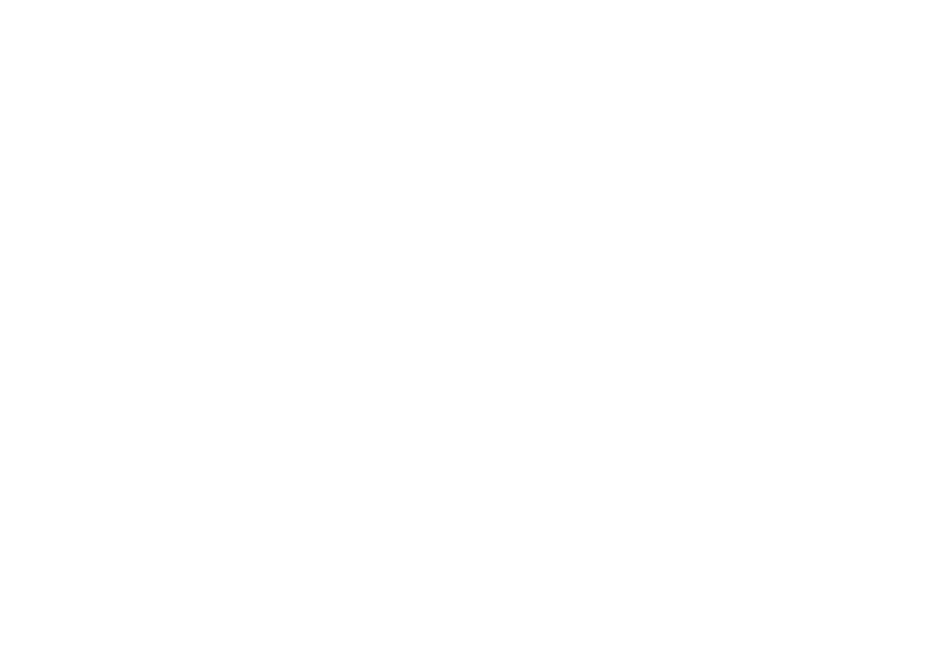
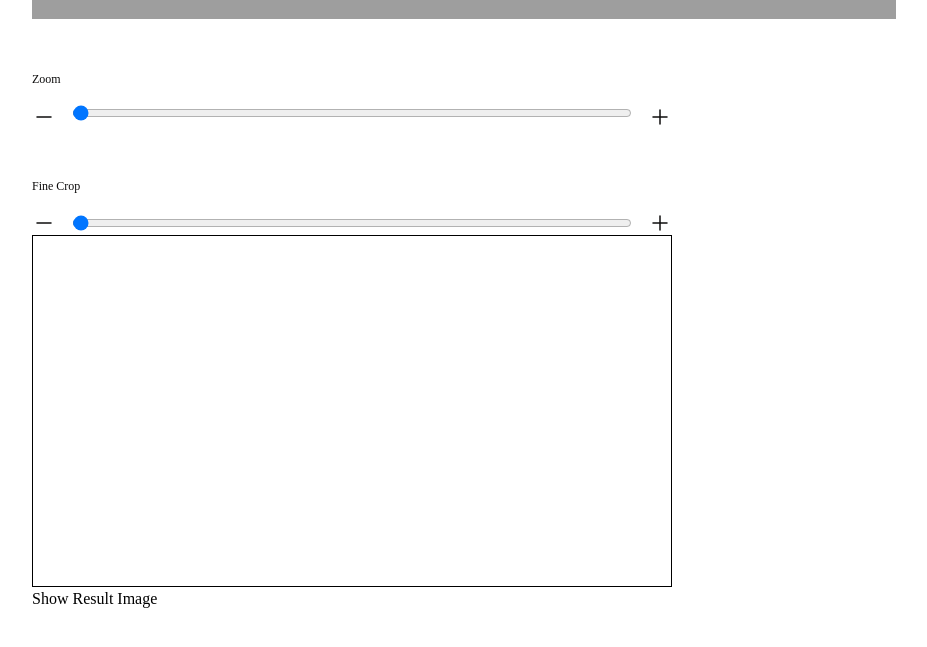
Before and after one commit to sapient-darsh/espo-next-design, a Next.js app: page /crop in a window 1280 px wide. Before the commit this address had no page. Shown: the part 573-1220 px from the top of the page, without its empty margins (208-1135 px from the left). Before the commit the page ends 800 px from the top, so only its background shows below. Built offline with nearby package versions, Linux system fonts and the light colour scheme; grey boxes are pictures that could not be loaded; a web font is replaced by a local one.

Commit message:
crop page

```diff
--- a/package.json
+++ b/package.json
@@ -11,10 +11,13 @@
   "dependencies": {
     "@datepicker-react/hooks": "^2.8.4",
     "@material-tailwind/react": "^2.0.1",
+    "@material-ui/core": "^4.12.3",
+    "@material-ui/icons": "^4.11.3",
     "autoprefixer": "10.4.14",
     "axios": "^0.27.2",
     "chalk": "^5.2.0",
     "dayjs": "^1.11.10",
+    "express": "^4.18.2",
     "html-react-parser": "^4.0.0",
     "lodash": "^4.17.21",
     "next": "13.4.4",
--- /dev/null
+++ b/pages/crop.js
@@ -0,0 +1,156 @@
+import MinusLinear from "@/components/assets/svg/minusLinear";
+import PlusLinear from "@/components/assets/svg/plusLinear";
+import React, { useState, useRef } from "react";
+
+function Crop() {
+  const [zoomValue, setZoomValue] = useState(100);
+  const [cropValue, setCropValue] = useState(100);
+  const [croppedImage, setCroppedImage] = useState(null);
+
+  const imageStyle = {
+    transform: `scale(${zoomValue / 100})`,
+    transition: "transform 0.2s",
+  };
+
+  const cropCanvasRef = useRef(null);
+
+  const cropimageStyle = {
+    clipPath: `inset(0 ${100 - cropValue}% 0 ${100 - cropValue}%)`,
+  };
+
+  const handleCropChange = (event) => {
+    const newCropValue = parseInt(event.target.value, 10);
+    setCropValue(newCropValue);
+  };
+
+  const handleZoomChange = (event) => {
+    const newZoomValue = parseInt(event.target.value, 10);
+    setZoomValue(newZoomValue);
+  };
+
+  const handleZoomIn = () => {
+    if (zoomValue < 200) {
+      setZoomValue(zoomValue + 10);
+    }
+  };
+
+  const handleZoomOut = () => {
+    if (zoomValue > 100) {
+      setZoomValue(zoomValue - 10);
+    }
+  };
+
+  const handleShowResult = () => {
+    const canvas = cropCanvasRef.current;
+
+    if (canvas) {
+      const ctx = canvas.getContext("2d");
+      ctx.clearRect(0, 0, canvas.width, canvas.height);
+
+      const originalImage = new Image();
+      originalImage.src =
+        "https://healcap-bucket.s3.ap-south-1.amazonaws.com/content/images/gallery/81710041263447758369.pexels-photo-262047.jpeg";
+      originalImage.onload = () => {
+        const cropPercentage = 100 - cropValue;
+
+        // Calculate the crop dimensions maintaining the image's aspect ratio
+        const cropWidth = (cropPercentage / 100) * originalImage.width;
+        const cropHeight = (cropPercentage / 100) * originalImage.height;
+
+        // Calculate the cropping position
+        const x = (originalImage.width - cropWidth) / 2;
+        const y = (originalImage.height - cropHeight) / 2;
+
+        // Set the canvas dimensions based on the crop
+        canvas.width = cropWidth;
+        canvas.height = cropHeight;
+
+        // Draw the cropped image
+        ctx.drawImage(
+          originalImage,
+          x,
+          y,
+          cropWidth,
+          cropHeight,
+          0,
+          0,
+          canvas.width,
+          canvas.height
+        );
+
+        const dataURL = canvas.toDataURL("image/png");
+        setCroppedImage(dataURL);
+      };
+    }
+  };
+
+  return (
+    <div className="p-60">
+      <div className="w-[864px]">
+        <div className="bg-black overflow-x-hidden overflow-y-hidden h-[352px] image-container">
+          <img
+            src="https://healcap-bucket.s3.ap-south-1.amazonaws.com/content/images/gallery/81710041263447758369.pexels-photo-262047.jpeg"
+            alt=""
+            className="w-[864px] h-[352px]"
+            style={{ ...imageStyle, ...cropimageStyle }}
+            width={864}
+            height={352}
+          />
+        </div>
+        <div className="mt-[51px] w-[640px]">
+          <div className="mb-[48px]">
+            <p className="text-[#0E0D0D] text-[12px] mb-[16px]">Zoom</p>
+            <div className="flex gap-4 items-center mx-auto">
+              <div onClick={handleZoomOut} className="cursor-pointer">
+                <MinusLinear />
+              </div>
+              <div className="seekbar">
+                <input
+                  className="w-[560px]"
+                  type="range"
+                  min="100"
+                  max="200"
+                  value={zoomValue}
+                  onChange={handleZoomChange}
+                />
+              </div>
+
+              <div onClick={handleZoomIn} className="cursor-pointer">
+                <PlusLinear />
+              </div>
+            </div>
+          </div>
+
+          <p className="text-[#0E0D0D] text-[12px] mb-[16px]">Fine Crop</p>
+          <div className="cropseekbar flex gap-4">
+            <div onClick={handleZoomOut} className="cursor-pointer">
+              <MinusLinear />
+            </div>
+            <input
+              className="w-[560px]"
+              type="range"
+              min="60"
+              max="100"
+              onChange={handleCropChange}
+            />
+            <div onClick={handleZoomIn} className="cursor-pointer">
+              <PlusLinear />
+            </div>
+          </div>
+          <div className="border border-black overflow-x-hidden w-[100%] scroll-none h-[352px] image-container">
+            <canvas ref={cropCanvasRef} className="w-[100%] h-[100%]" />
+          </div>
+          <button onClick={handleShowResult}>Show Result Image</button>
+          {croppedImage && (
+            <div className="mt-4">
+              <p>Result Image:</p>
+              <img src={croppedImage} alt="Cropped Image" />
+            </div>
+          )}
+        </div>
+      </div>
+    </div>
+  );
+}
+
+export default Crop;
--- /dev/null
+++ b/pages/iindex.js
@@ -0,0 +1,150 @@
+import React, { useState, useCallback } from 'react'
+import ReactDOM from 'react-dom'
+import Cropper from 'react-easy-crop'
+import Slider from '@material-ui/core/Slider'
+import Button from '@material-ui/core/Button'
+import Typography from '@material-ui/core/Typography'
+import { withStyles } from '@material-ui/core/styles'
+import { getOrientation } from 'get-orientation/browser'
+import ImgDialog from './ImgDialog'
+import { getCroppedImg, getRotatedImage } from './canvasUtils'
+import { styles } from './styles'
+
+const ORIENTATION_TO_ANGLE = {
+  '3': 180,
+  '6': 90,
+  '8': -90,
+}
+
+const Demo = ({ classes }) => {
+  const [imageSrc, setImageSrc] = React.useState(null)
+  const [crop, setCrop] = useState({ x: 0, y: 0 })
+  const [rotation, setRotation] = useState(0)
+  const [zoom, setZoom] = useState(1)
+  const [croppedAreaPixels, setCroppedAreaPixels] = useState(null)
+  const [croppedImage, setCroppedImage] = useState(null)
+
+  const onCropComplete = (croppedArea, croppedAreaPixels) => {
+    setCroppedAreaPixels(croppedAreaPixels)
+  }
+
+  const showCroppedImage = async () => {
+    try {
+      const croppedImage = await getCroppedImg(
+        imageSrc,
+        croppedAreaPixels,
+        rotation
+      )
+      console.log('donee', { croppedImage })
+      setCroppedImage(croppedImage)
+    } catch (e) {
+      console.error(e)
+    }
+  }
+
+  const onClose = () => {
+    setCroppedImage(null)
+  }
+
+  const onFileChange = async (e) => {
+    if (e.target.files && e.target.files.length > 0) {
+      const file = e.target.files[0]
+      let imageDataUrl = await readFile(file)
+
+      try {
+        // apply rotation if needed
+        const orientation = await getOrientation(file)
+        const rotation = ORIENTATION_TO_ANGLE[orientation]
+        if (rotation) {
+          imageDataUrl = await getRotatedImage(imageDataUrl, rotation)
+        }
+      } catch (e) {
+        console.warn('failed to detect the orientation')
+      }
+
+      setImageSrc(imageDataUrl)
+    }
+  }
+
+  return (
+    <div>
+      {imageSrc ? (
+        <React.Fragment>
+          <div className={classes.cropContainer}>
+            <Cropper
+              image={imageSrc}
+              crop={crop}
+              rotation={rotation}
+              zoom={zoom}
+              aspect={4 / 3}
+              onCropChange={setCrop}
+              onRotationChange={setRotation}
+              onCropComplete={onCropComplete}
+              onZoomChange={setZoom}
+            />
+          </div>
+          <div className={classes.controls}>
+            <div className={classes.sliderContainer}>
+              <Typography
+                variant="overline"
+                classes={{ root: classes.sliderLabel }}
+              >
+                Zoom
+              </Typography>
+              <Slider
+                value={zoom}
+                min={1}
+                max={3}
+                step={0.1}
+                aria-labelledby="Zoom"
+                classes={{ root: classes.slider }}
+                onChange={(e, zoom) => setZoom(zoom)}
+              />
+            </div>
+            <div className={classes.sliderContainer}>
+              <Typography
+                variant="overline"
+                classes={{ root: classes.sliderLabel }}
+              >
+                Rotation
+              </Typography>
+              <Slider
+                value={rotation}
+                min={0}
+                max={360}
+                step={1}
+                aria-labelledby="Rotation"
+                classes={{ root: classes.slider }}
+                onChange={(e, rotation) => setRotation(rotation)}
+              />
+            </div>
+            <Button
+              onClick={showCroppedImage}
+              variant="contained"
+              color="primary"
+              classes={{ root: classes.cropButton }}
+            >
+              Show Result
+            </Button>
+          </div>
+          <ImgDialog img={croppedImage} onClose={onClose} />
+        </React.Fragment>
+      ) : (
+        <input type="file" onChange={onFileChange} accept="image/*" />
+      )}
+    </div>
+  )
+}
+
+function readFile(file) {
+  return new Promise((resolve) => {
+    const reader = new FileReader()
+    reader.addEventListener('load', () => resolve(reader.result), false)
+    reader.readAsDataURL(file)
+  })
+}
+
+const StyledDemo = withStyles(styles)(Demo)
+
+const rootElement = document.getElementById('root')
+ReactDOM.render(<StyledDemo />, rootElement)
```
Also changed, not shown: 1 other file (tests, documents, lock files or other folders).
